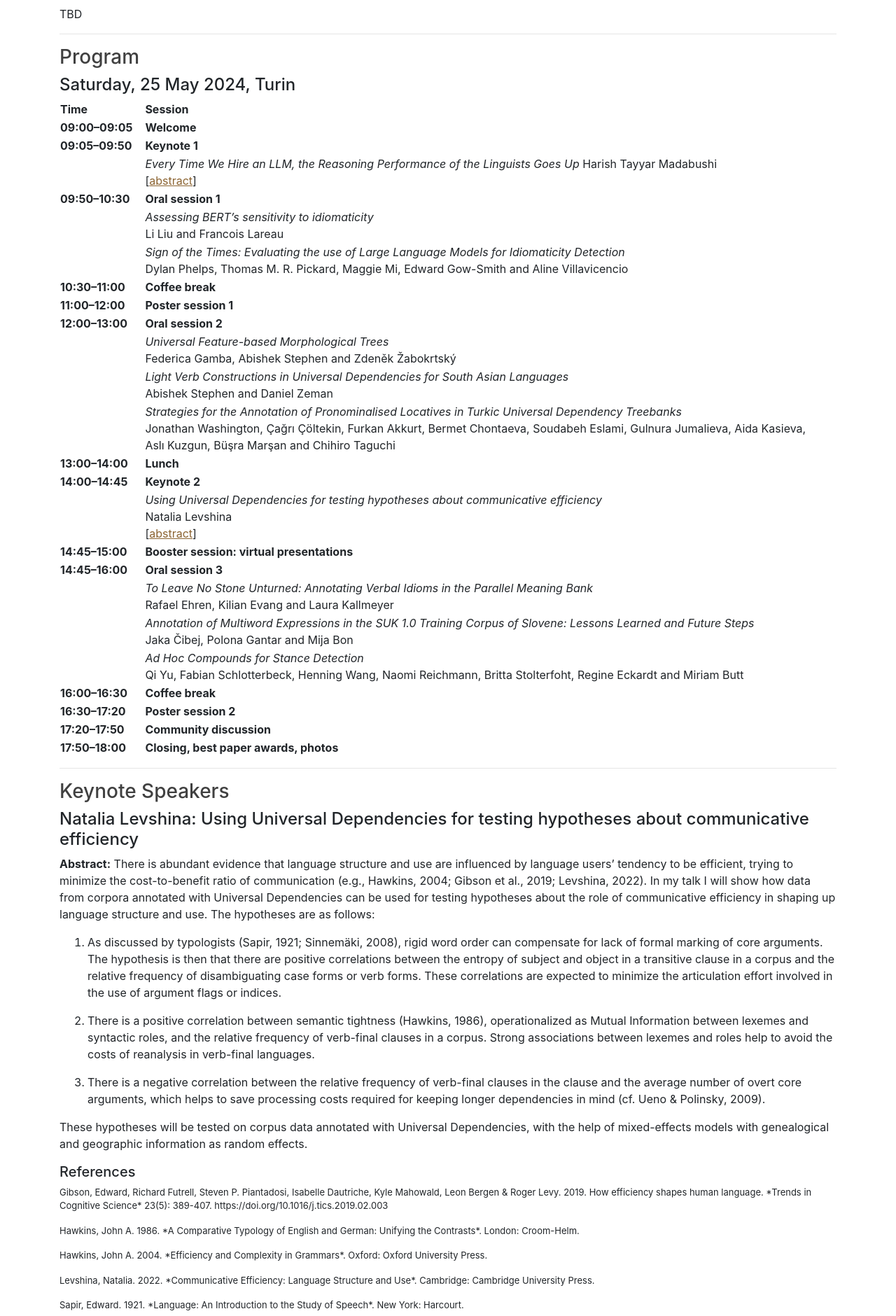
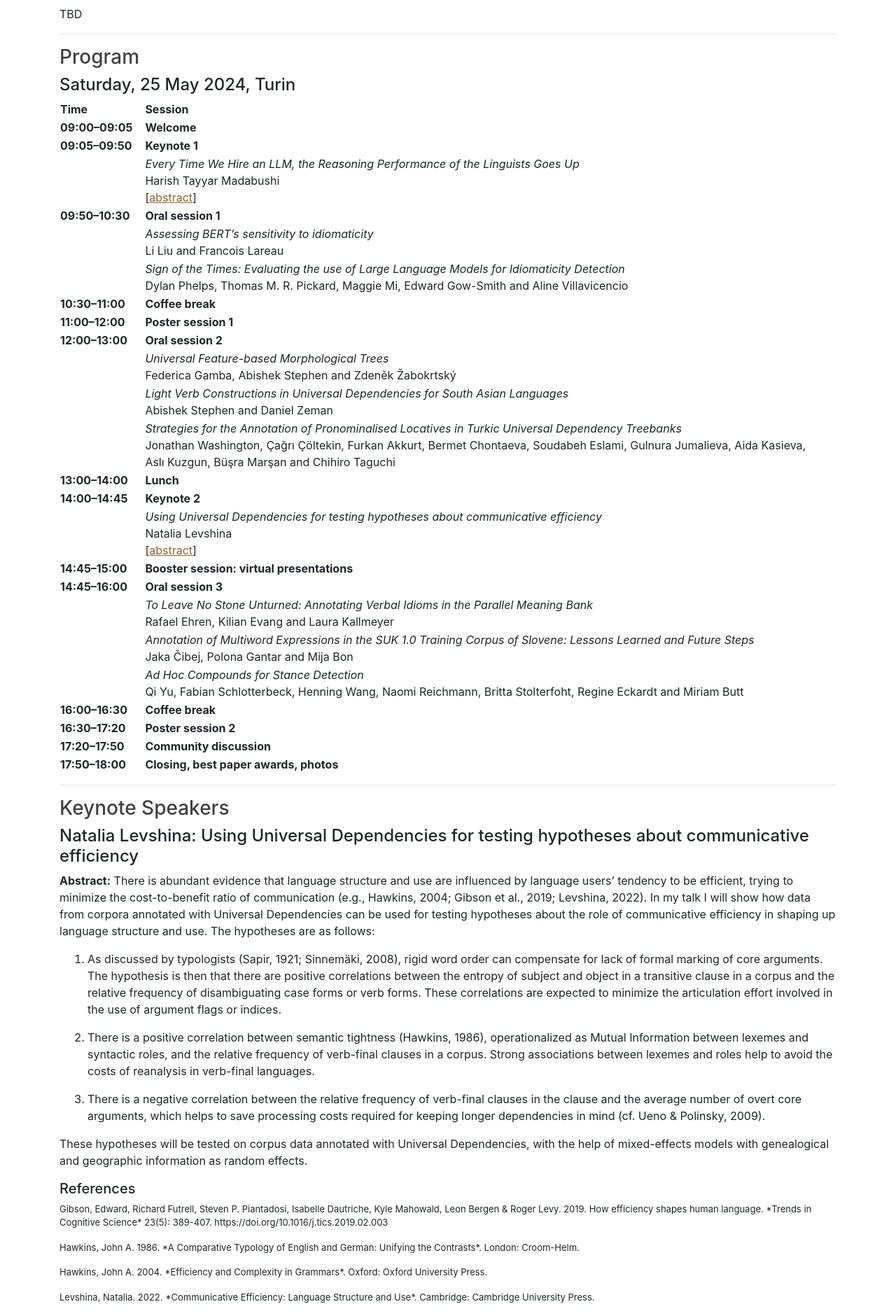
Before and after one commit to multiword/multiword.github.io, a Jekyll site: the page built from mweud2024/index.md, in a window 1280 px wide. Shown: the part 1213-3093 px from the top of the page at 70% size. Built offline with Jekyll 4.4.1, drawn with Linux system fonts in a browser that asks for light colours; comment, search, counter and statistics services are not loaded.

Commit message:
Added another missing <br>

```diff
--- a/mweud2024/index.md
+++ b/mweud2024/index.md
@@ -88,7 +88,7 @@ TBD
     <tr>
         <td></td>
         <td>
-            <i>Every Time We Hire an LLM, the Reasoning Performance of the Linguists Goes Up</i>
+            <i>Every Time We Hire an LLM, the Reasoning Performance of the Linguists Goes Up</i><br>
             Harish Tayyar Madabushi<br>
             [<a href="#madabushi">abstract</a>]<br>
         </td>
```
